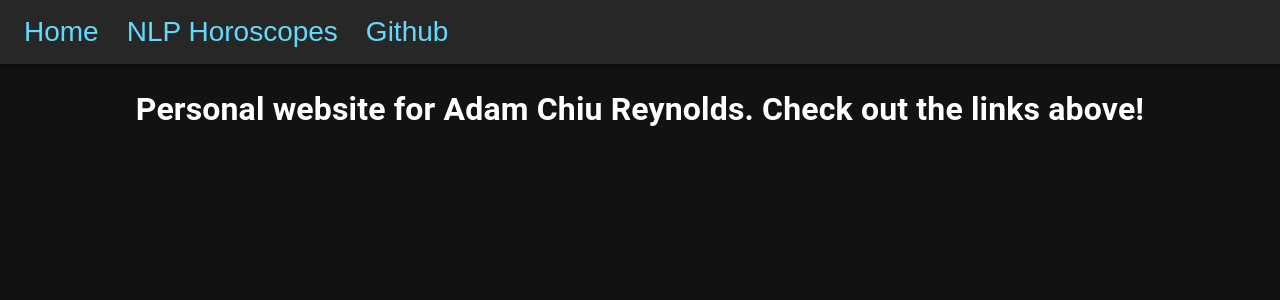
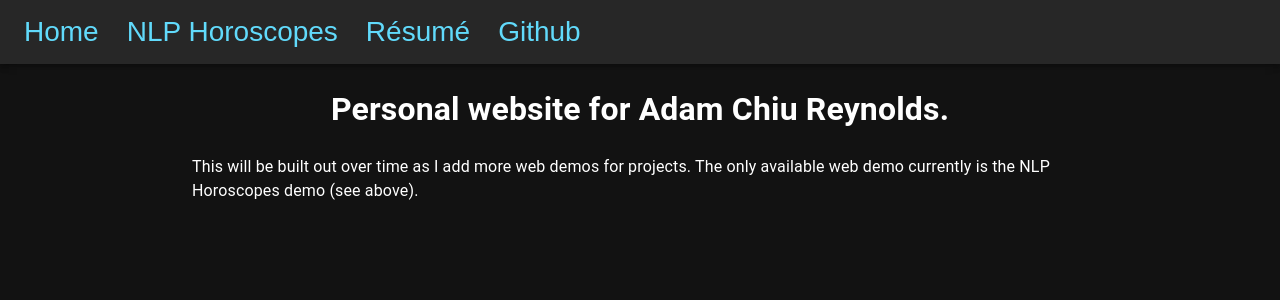
Before and after one commit to tarinyoom/tarinyoom.io, a React (Create React App) app: page / in a window 1280 px wide. Shown: the top 300 px of the page. Built offline with nearby package versions, Linux system fonts and the light colour scheme.

Commit message:
adds resume

```diff
--- a/package.json
+++ b/package.json
@@ -5,6 +5,7 @@
   "dependencies": {
     "@emotion/react": "^11.10.5",
     "@emotion/styled": "^11.10.5",
+    "@mui/icons-material": "^5.11.0",
     "@mui/material": "^5.10.17",
     "@testing-library/jest-dom": "^5.16.5",
     "@testing-library/react": "^13.4.0",
@@ -13,6 +14,7 @@
     "@types/node": "^16.18.7",
     "@types/react": "^18.0.26",
     "@types/react-dom": "^18.0.9",
+    "@types/react-pdf": "^6.2.0",
     "react": "^18.2.0",
     "react-dom": "^18.2.0",
     "react-router-dom": "^6.4.5",
--- a/src/App.tsx
+++ b/src/App.tsx
@@ -7,7 +7,6 @@ import {
 import './App.css';
 import Home from './pages/Home';
 import Zodiac from './pages/Zodiac';
-import Menu from './Menu';
 
 const darkTheme = createTheme({
   palette: {
--- a/src/Menu.tsx
+++ b/src/Menu.tsx
@@ -3,6 +3,7 @@ import Box from '@mui/material/Box';
 import Toolbar from '@mui/material/Toolbar';
 import IconButton from '@mui/material/IconButton';
 import { NavLink } from 'react-router-dom';
+import MyResume from "./MyResume.pdf";
 
 function Menu() {
 	return (
@@ -34,7 +35,19 @@ function Menu() {
                 </IconButton>
               </NavLink>
 
-              <a href="https://github.com/tarinyoom">
+              <a href={MyResume} download="AdamChiuReynoldsResume">
+              <IconButton
+                  size="large"
+                  edge="start"
+                  color="inherit"
+                  aria-label="menu"
+                  sx={{ mr: 2 }}
+                >
+                  Résumé
+                </IconButton>
+              </a>
+
+              <a href="https://github.com/tarinyoom" target="_blank" rel="noreferrer">
                 <IconButton
                   size="large"
                   edge="start"
--- /dev/null
+++ b/src/global.d.ts
@@ -0,0 +1 @@
+declare module '*.pdf'
--- a/src/index.tsx
+++ b/src/index.tsx
@@ -3,7 +3,6 @@ import ReactDOM from 'react-dom/client';
 import './index.css';
 import App from './App';
 import reportWebVitals from './reportWebVitals';
-import { BrowserRouter } from 'react-router-dom';
 
 const root = ReactDOM.createRoot(
   document.getElementById('root') as HTMLElement
--- a/src/pages/Home.tsx
+++ b/src/pages/Home.tsx
@@ -5,8 +5,12 @@ function Home() {
 	  <div className="App">
 		<Menu />
 		<h1>
-			Personal website for Adam Chiu Reynolds. Check out the links above!
+			Personal website for Adam Chiu Reynolds.
 		</h1>
+		<p>
+			This will be built out over time as I add more web demos for projects.
+			The only available web demo currently is the NLP Horoscopes demo (see above).
+		</p>
 	  </div>
 	);
   }
```
Also changed, not shown: 2 other files (tests, documents, lock files or other folders).
